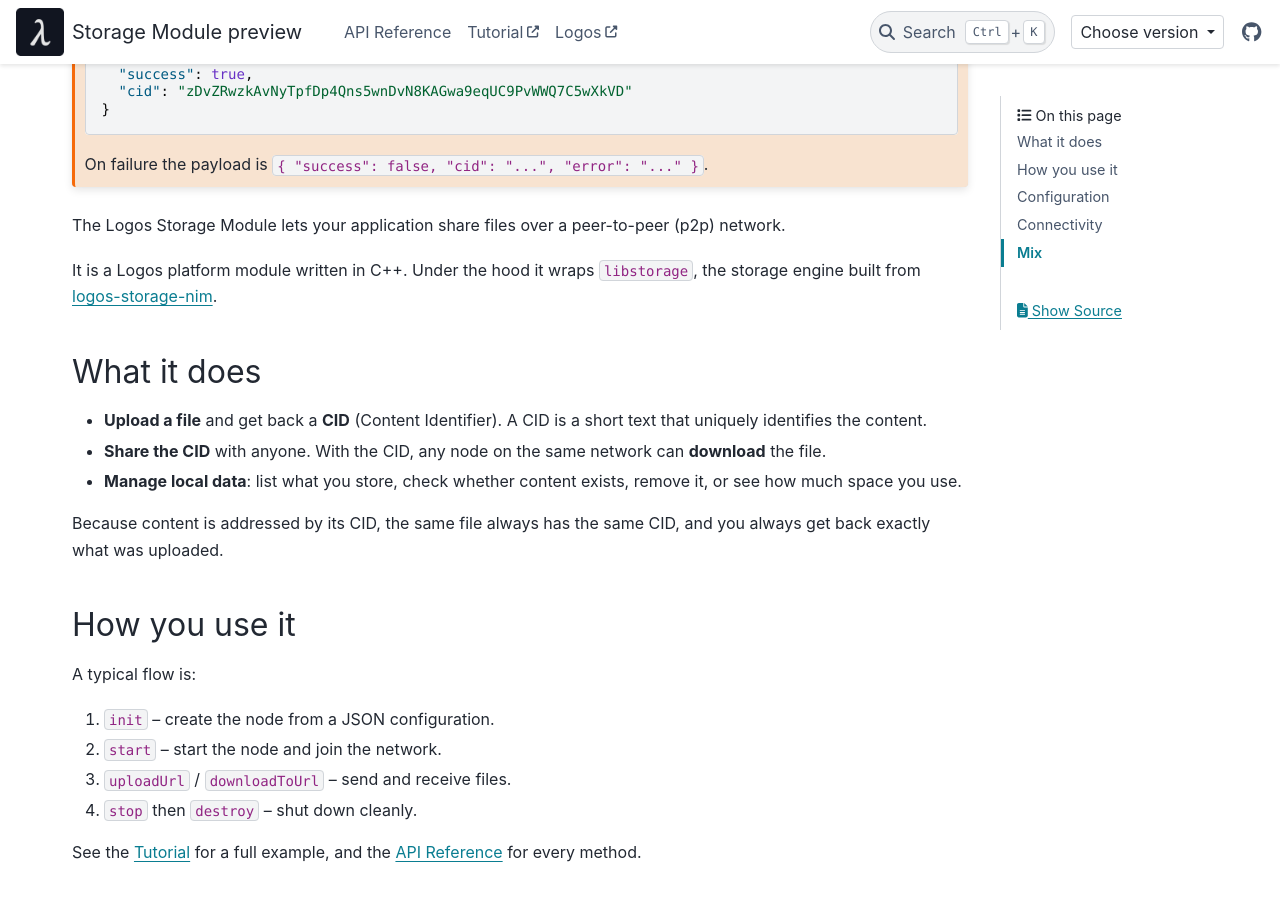
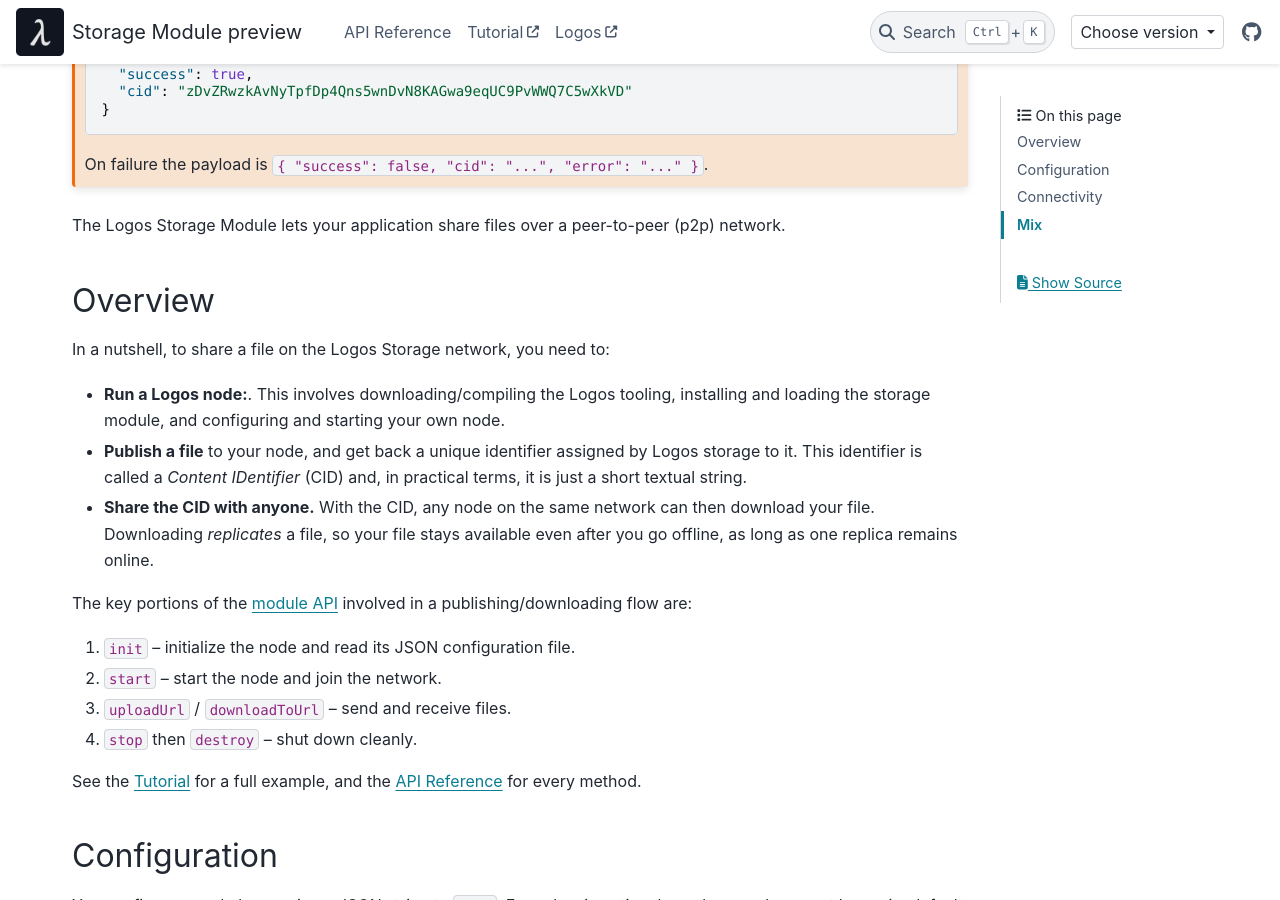
Before and after one commit to logos-co/logos-storage-module, a Sphinx documentation site: the page built from docs/index.rst, in a window 1280 px wide and 900 px high, scrolled down 648 px. Built offline with Sphinx 7.4.7 and the PyData theme 0.15.4, drawn with Linux system fonts in a browser that asks for light colours.

Commit message:
chore: simplify/re-target docs, add download of public file with Mix to doctest (#63)
* simplify doctest descriptions, make module docs more about logos storage than the module

* chore: add download of public file with DHT-over-mix to the doctest

* increase private query fetch timeout

* remove release

* fix rst syntax

* minor rewording

* add check for mix in logs, fix final file check expression

* Increase timeout and set nat to none

* Try to increase timeout

* add devnet mix config

* fix check script so it works on OSX/BSD

---------

Co-authored-by: Arnaud <arnaud@status.im>

```diff
--- a/docs/index.rst
+++ b/docs/index.rst
@@ -43,29 +43,24 @@
 The Logos Storage Module lets your application share files over a
 peer-to-peer (p2p) network.
 
-It is a Logos platform module written in C++. Under the hood it wraps
-``libstorage``, the storage engine built from `logos-storage-nim
-<https://github.com/logos-storage/logos-storage-nim>`_.
+Overview
+--------
 
-What it does
-------------
+In a nutshell, to share a file on the Logos Storage network, you need to:
 
-- **Upload a file** and get back a **CID** (Content Identifier). A CID is a
-  short text that uniquely identifies the content.
-- **Share the CID** with anyone. With the CID, any node on the same network
-  can **download** the file.
-- **Manage local data**: list what you store, check whether content exists,
-  remove it, or see how much space you use.
+- **Run a Logos node:**. This involves downloading/compiling the Logos tooling,
+  installing and loading the storage module, and configuring and starting your
+  own node.
+- **Publish a file** to your node, and get back a unique identifier assigned by Logos
+  storage to it. This identifier is called a *Content IDentifier* (CID) and, in
+  practical terms, it is just a short textual string.
+- **Share the CID with anyone.** With the CID, any node on the same network can then
+  download your file. Downloading *replicates* a file, so your file stays available
+  even after you go offline, as long as one replica remains online.
 
-Because content is addressed by its CID, the same file always has the same
-CID, and you always get back exactly what was uploaded.
+The key portions of the :doc:`module API<api_reference>` involved in a publishing/downloading flow are:
 
-How you use it
---------------
-
-A typical flow is:
-
-1. ``init`` -- create the node from a JSON configuration.
+1. ``init`` -- initialize the node and read its JSON configuration file.
 2. ``start`` -- start the node and join the network.
 3. ``uploadUrl`` / ``downloadToUrl`` -- send and receive files.
 4. ``stop`` then ``destroy`` -- shut down cleanly.
```
Also changed, not shown: 4 other files.
